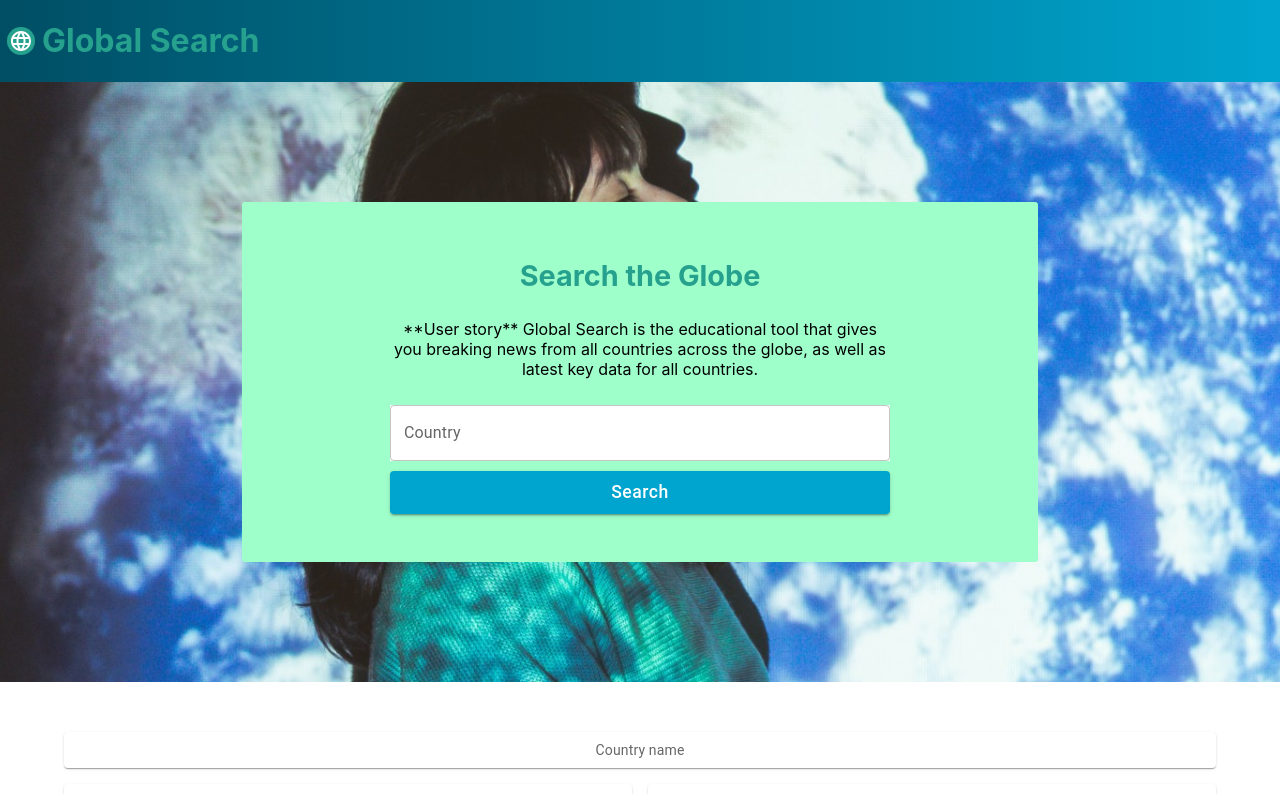
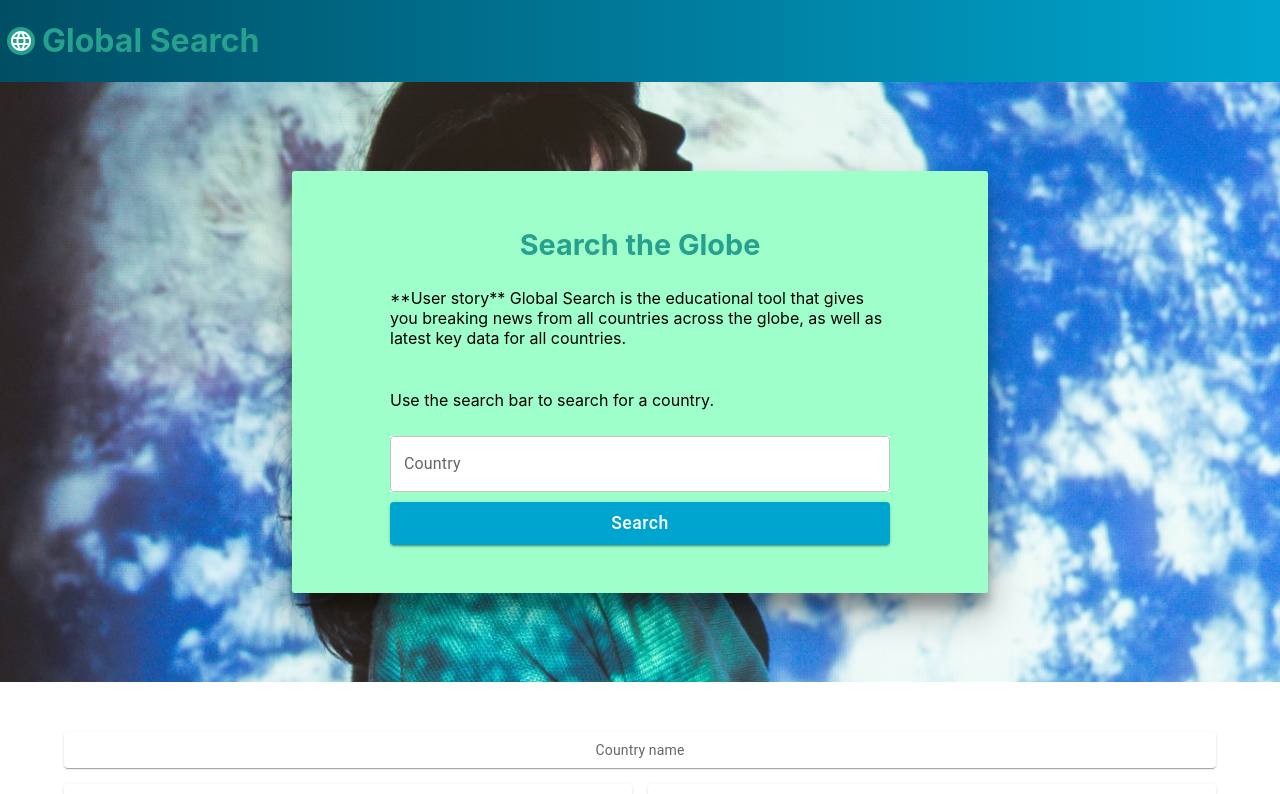
Before and after one commit to lewis-ingleton/global-search--react-app, a React (Create React App) app: page / in a window 1280 px wide. Shown: the top 794 px of the page. Built offline with nearby package versions, Linux system fonts and the light colour scheme; no server answers.

Commit message:
header.js tweaks

```diff
--- a/src/components/header/header.css
+++ b/src/components/header/header.css
@@ -12,6 +12,7 @@
     gap: 7px;
     padding-left: 7px;
     background-image: linear-gradient(to right, #004E64, #00A5CF);
+    box-shadow: rgba(0, 0, 0, 0.3) 0px 19px 38px, rgba(0, 0, 0, 0.22) 0px 15px 12px;
 }
 
 .header {
@@ -32,7 +33,7 @@
 .headerWrapper {
     background-color: #9FFFCB;
     width: 70%;
-    max-width: 700px;
+    max-width: 600px;
     margin: auto;
     text-align: center;
     justify-content: center;
@@ -41,7 +42,8 @@
     padding: 2rem 3rem 3rem 3rem;
     display: flex;
     flex-direction: column;
-    gap: 10px
+    gap: 10px;
+    box-shadow: rgba(0, 0, 0, 0.3) 0px 19px 38px, rgba(0, 0, 0, 0.22) 0px 15px 12px;
 }
 
 .headerWrapper>h2 {
@@ -52,3 +54,7 @@
     width: 100%;
     max-width: 500px;
 }
+
+.headerWrapper>p {
+    text-align: left;
+}
--- a/src/components/header/header.js
+++ b/src/components/header/header.js
@@ -22,7 +22,8 @@ function Header({
             <div className="header">
                 <div className="headerWrapper">
                     <h2>Search the Globe</h2>
-                    <p>**User story** Global Search is the educational tool that gives you breaking news from all countries across the globe, as well as latest key data for all countries.
+                    <p>**User story** Global Search is the educational tool that gives you breaking news from all countries across the globe, as well as latest key data for all countries.</p>
+                    <p>Use the search bar to search for a country.
                     </p>
                     <SearchBar
                         onSearch={onSearch}
```
